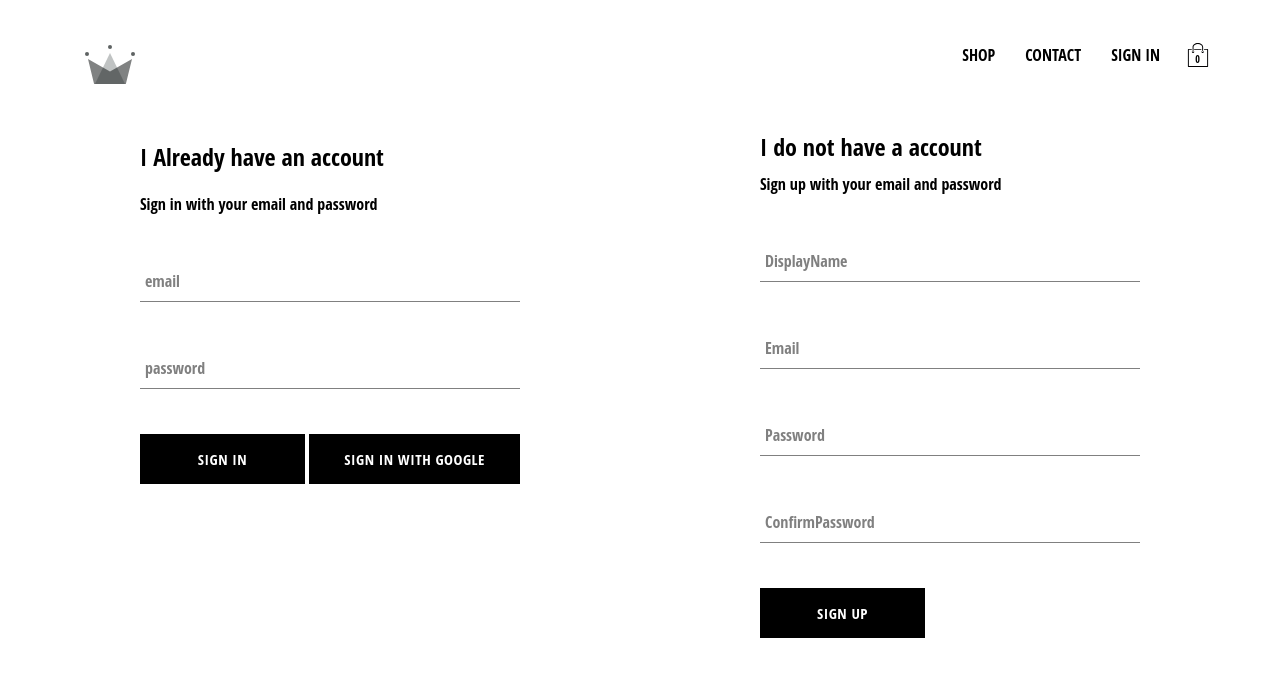
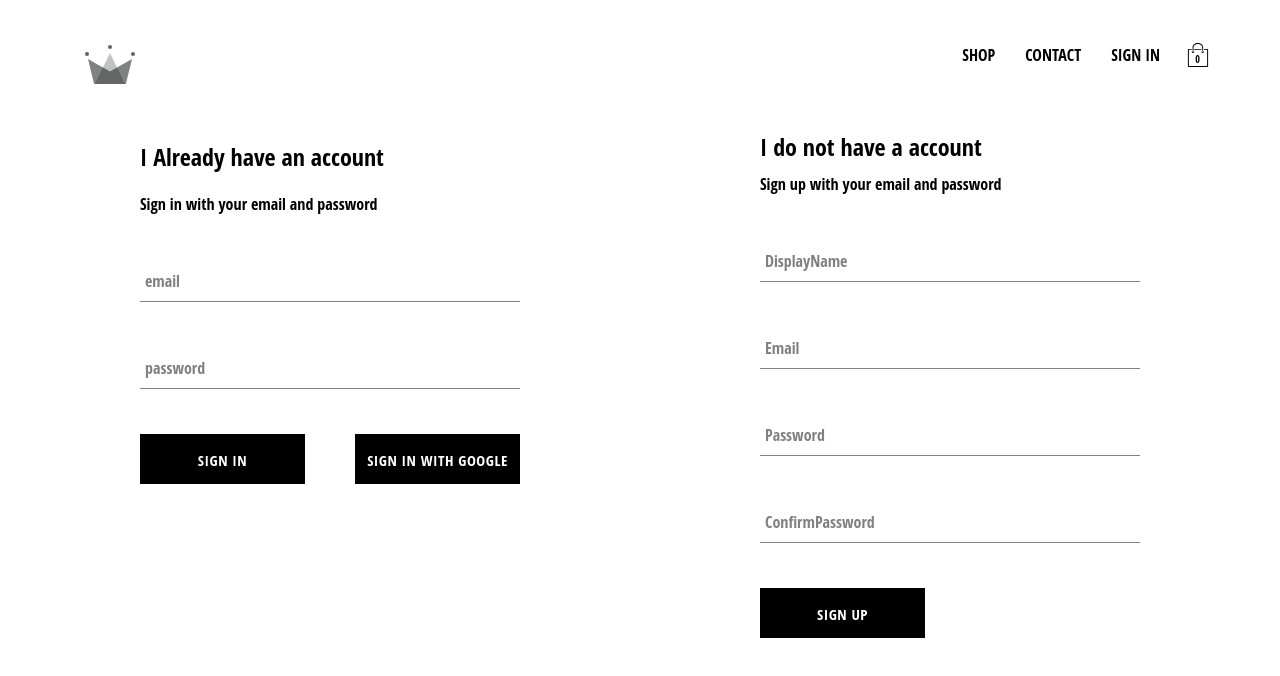
Before and after one commit to bhargavimalasani/classic-closet, a React (Create React App) app: page /signin in a window 1280 px wide. Shown: the top 676 px of the page. Built offline with nearby package versions, Linux system fonts and the light colour scheme; no server answers.

Commit message:
button change

```diff
--- a/src/components/custom-button/custom-button.styles.scss
+++ b/src/components/custom-button/custom-button.styles.scss
@@ -4,7 +4,6 @@
   height: 50px;
   letter-spacing: 0.5px;
   line-height: 50px;
-  padding: 0 35px 0 35px;
   font-size: 15px;
   background-color: black;
   color: white;
```
